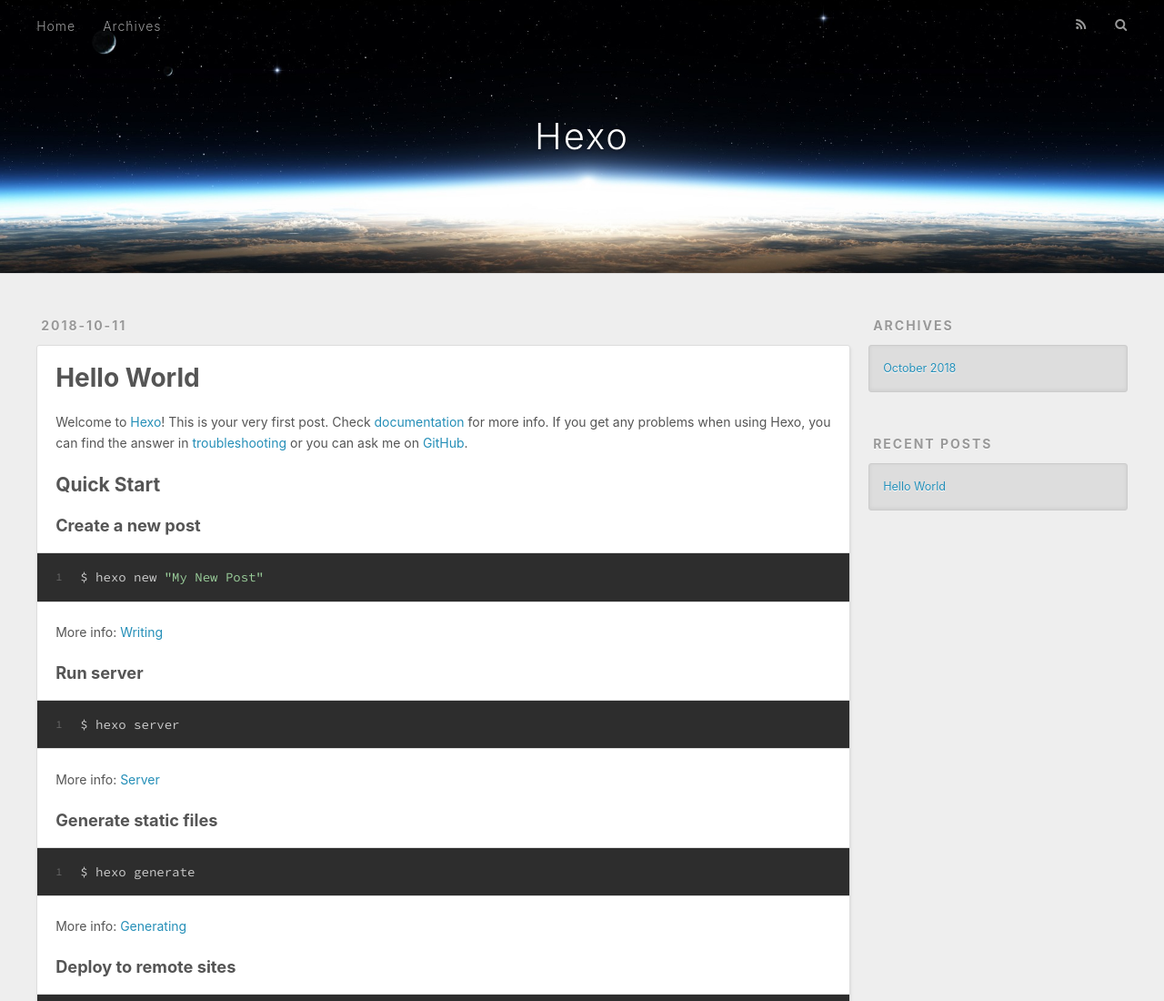
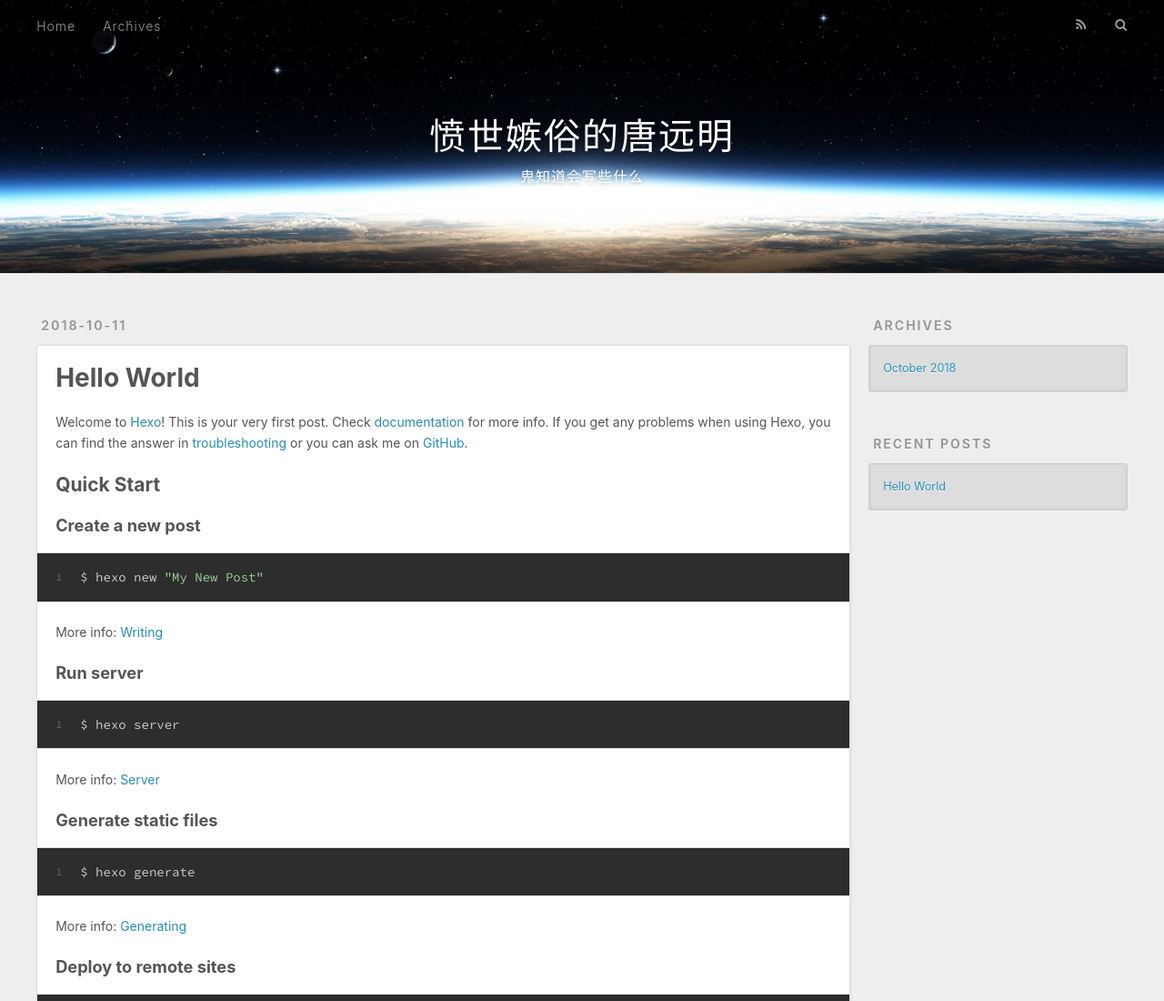
Before and after one commit to xiaoming96/xiaoming96.github.io, a plain HTML site: page index.html in a window 1280 px wide. Shown: the top 1100 px of the page at 91% size. Drawn offline with nearby package versions, Linux system fonts and the light colour scheme.

Commit message:
Site updated: 2018-10-11 18:01:10

```diff
--- a/index.html
+++ b/index.html
@@ -5,17 +5,17 @@
 
 
 
-  <title>Hexo</title>
+  <title>愤世嫉俗的唐远明</title>
   <meta name="viewport" content="width=device-width, initial-scale=1, maximum-scale=1">
   <meta property="og:type" content="website">
-<meta property="og:title" content="Hexo">
+<meta property="og:title" content="愤世嫉俗的唐远明">
 <meta property="og:url" content="http://yoursite.com/index.html">
-<meta property="og:site_name" content="Hexo">
+<meta property="og:site_name" content="愤世嫉俗的唐远明">
 <meta property="og:locale" content="default">
 <meta name="twitter:card" content="summary">
-<meta name="twitter:title" content="Hexo">
+<meta name="twitter:title" content="愤世嫉俗的唐远明">
 
-    <link rel="alternate" href="/atom.xml" title="Hexo" type="application/atom+xml">
+    <link rel="alternate" href="/atom.xml" title="愤世嫉俗的唐远明" type="application/atom+xml">
 
 
     <link rel="icon" href="/favicon.png">
@@ -34,8 +34,12 @@
   <div id="header-outer" class="outer">
     <div id="header-title" class="inner">
       <h1 id="logo-wrap">
-        <a href="/" id="logo">Hexo</a>
+        <a href="/" id="logo">愤世嫉俗的唐远明</a>
       </h1>
+
+        <h2 id="subtitle-wrap">
+          <a href="/" id="subtitle">鬼知道会写些什么</a>
+        </h2>
 
     </div>
     <div id="header-inner" class="inner">
@@ -97,7 +101,7 @@
 
     </div>
     <footer class="article-footer">
-      <a data-url="http://yoursite.com/2018/10/11/hello-world/" data-id="cjn4dm8kw0000agszb1escuqm" class="article-share-link">Share</a>
+      <a data-url="http://yoursite.com/2018/10/11/hello-world/" data-id="cjn4exndg000050szin8ynayc" class="article-share-link">Share</a>
 
 
     </footer>
```
Also changed, not shown: 2018/10/11/hello-world/index.html (+9 -5 lines), archives/2018/10/index.html (+10 -6 lines), archives/2018/index.html (+10 -6 lines), archives/index.html (+10 -6 lines).
